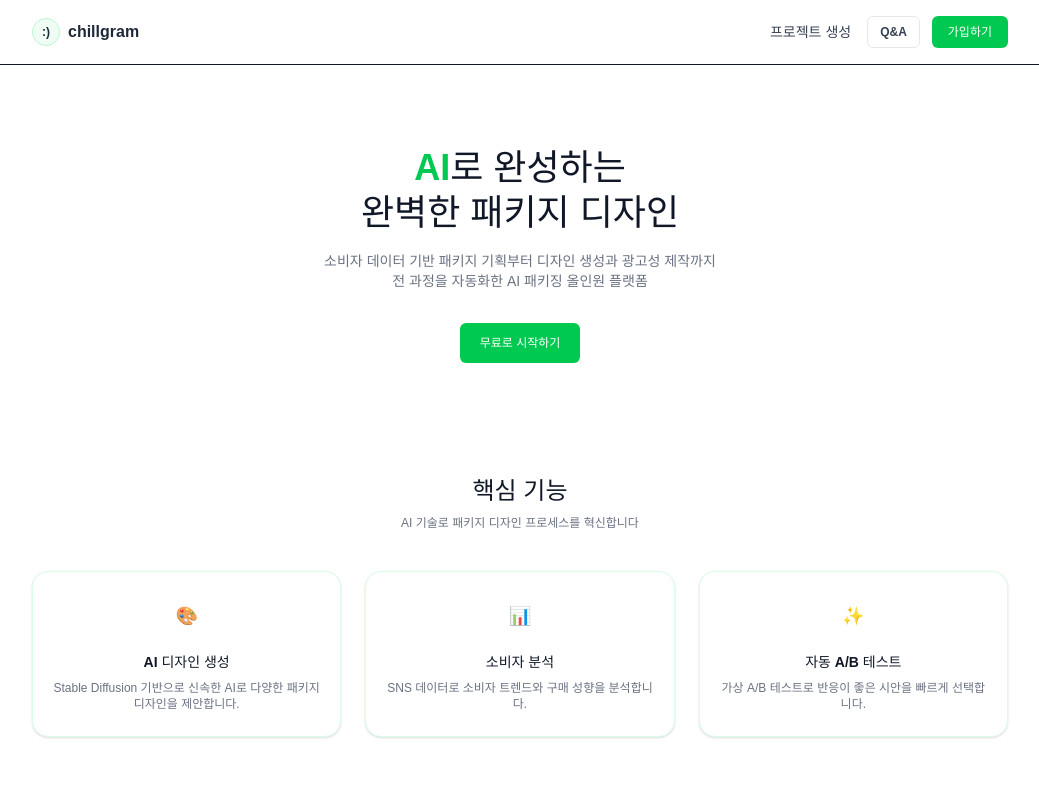
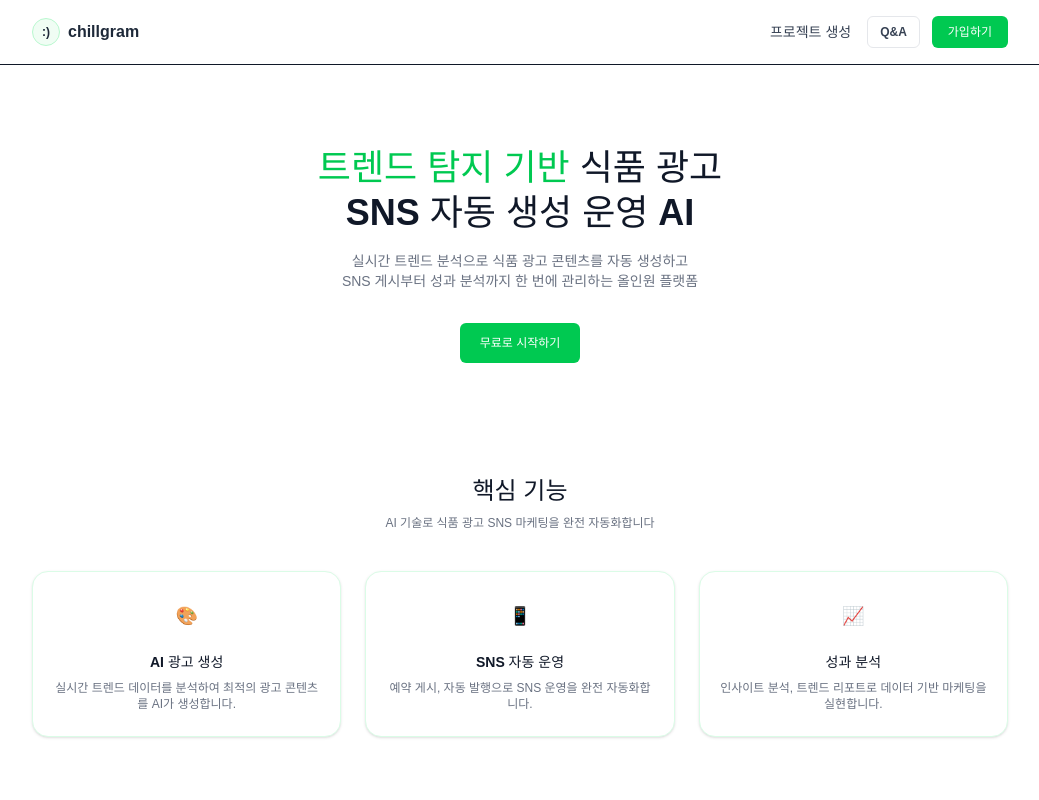
Before and after one commit to taemin208/bigproject-test, a React (Vite) app: page / in a window 1280 px wide. Shown: the top 800 px of the page, without its empty margins (120-1159 px from the left). Built offline with nearby package versions, Linux system fonts and the light colour scheme.

Commit message:
메인페이지 텍스트 변경

```diff
--- a/src/pages/HomePage.jsx
+++ b/src/pages/HomePage.jsx
@@ -6,22 +6,22 @@ import Button from "../components/common/Button";
 
 const FEATURES = [
   {
-    title: "AI 디자인 생성",
+    title: "AI 광고 생성",
     description:
-      "Stable Diffusion 기반으로 신속한 AI로 다양한 패키지 디자인을 제안합니다.",
+      "실시간 트렌드 데이터를 분석하여 최적의 광고 콘텐츠를 AI가 생성합니다.",
     icon: "🎨",
   },
   {
-    title: "소비자 분석",
+    title: "SNS 자동 운영",
     description:
-      "SNS 데이터로 소비자 트렌드와 구매 성향을 분석합니다.",
-    icon: "📊",
+      "예약 게시, 자동 발행으로 SNS 운영을 완전 자동화합니다.",
+    icon: "📱",
   },
   {
-    title: "자동 A/B 테스트",
+    title: "성과 분석",
     description:
-      "가상 A/B 테스트로 반응이 좋은 시안을 빠르게 선택합니다.",
-    icon: "✨",
+      "인사이트 분석, 트렌드 리포트로 데이터 기반 마케팅을 실현합니다.",
+    icon: "📈",
   },
 ];
 
@@ -52,14 +52,14 @@ export default function HomePage() {
         <section className="pt-20 pb-14">
           <Container className="text-center">
             <h1 className="text-3xl font-extrabold leading-tight md:text-4xl">
-              <span className="text-green-500">AI</span>로 완성하는
+              <span className="text-green-500">트렌드 탐지 기반</span> 식품 광고
               <br />
-              완벽한 패키지 디자인
+              SNS 자동 생성 운영 AI
             </h1>
             <p className="mx-auto mt-4 max-w-2xl text-sm text-gray-500">
-              소비자 데이터 기반 패키지 기획부터 디자인 생성과 광고성 제작까지
+              실시간 트렌드 분석으로 식품 광고 콘텐츠를 자동 생성하고
               <br />
-              전 과정을 자동화한 AI 패키징 올인원 플랫폼
+              SNS 게시부터 성과 분석까지 한 번에 관리하는 올인원 플랫폼
             </p>
             <Button className="mt-8 h-9 bg-green-500 px-5 text-xs font-semibold text-white hover:bg-green-600 focus:ring-green-500">
               무료로 시작하기
@@ -72,7 +72,7 @@ export default function HomePage() {
             <div className="text-center">
               <h2 className="text-2xl font-bold">핵심 기능</h2>
               <p className="mt-2 text-xs text-gray-500">
-                AI 기술로 패키지 디자인 프로세스를 혁신합니다
+                AI 기술로 식품 광고 SNS 마케팅을 완전 자동화합니다
               </p>
             </div>
 
```
